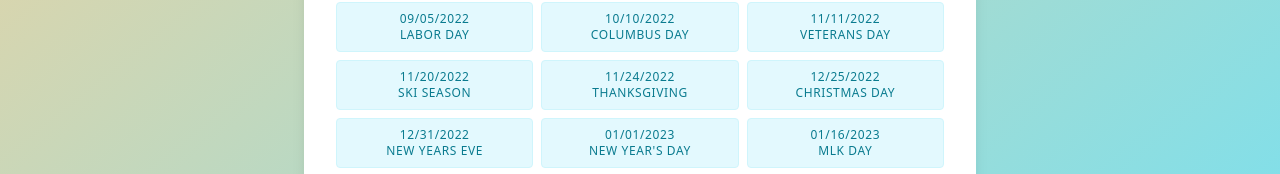
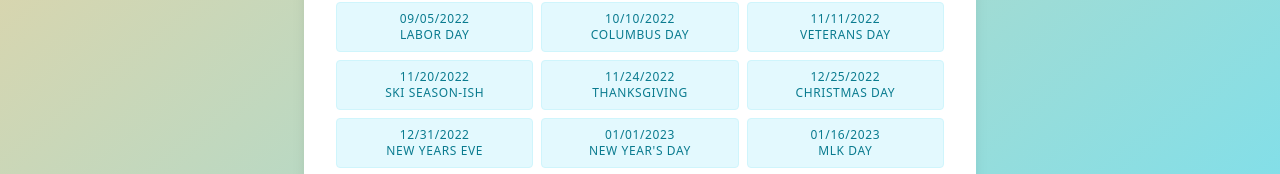
Before and after one commit to michaelbonner/days-until, a SvelteKit app: page / in a window 1280 px wide. Shown: the part 574-748 px from the top of the page. Built offline with nearby package versions, Linux system fonts and the light colour scheme.

Commit message:
add ish to ski season

```diff
--- a/src/routes/+page.svelte
+++ b/src/routes/+page.svelte
@@ -44,7 +44,7 @@
 		getInterestingDateByMonthDayString(`07-04`, `Independence Day`),
 		getInterestingDateByMonthDayString(`07-24`, `Pioneer Day`),
 		getInterestingDateByMonthDayString(`11-11`, `Veterans Day`),
-		getInterestingDateByMonthDayString(`11-20`, `Ski Season`),
+		getInterestingDateByMonthDayString(`11-20`, `Ski Season-ish`),
 		getInterestingDateByMonthDayString(`12-25`, `Christmas Day`),
 		getInterestingDateByMonthDayString(`12-31`, `New Years Eve`),
 		getNextPresidentsDay(),
```
